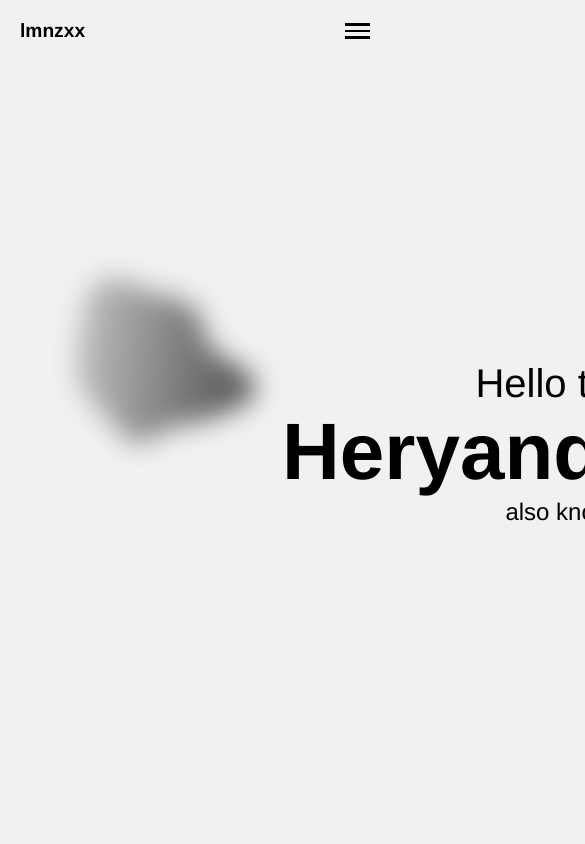
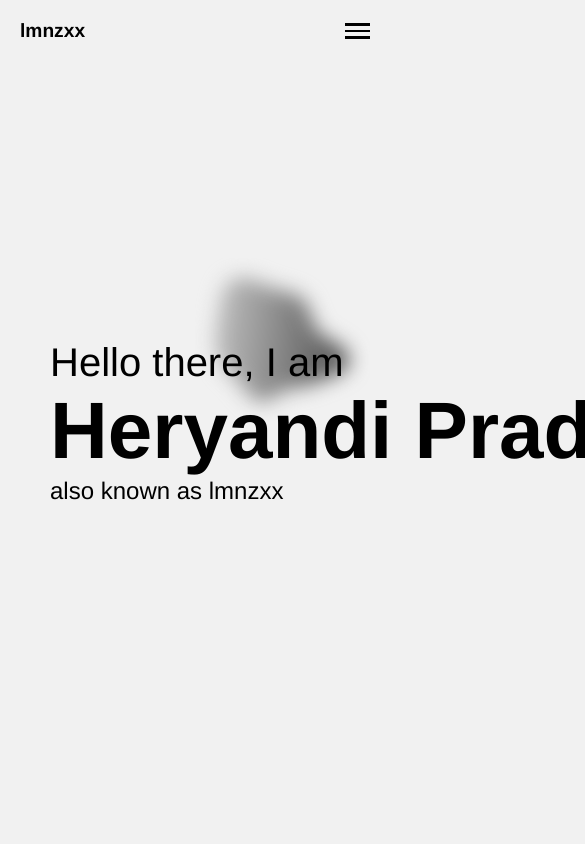
Before and after one commit to lmnzxx/lmnzxx-resume-webpage, a Vue app: page / in a window 390 px wide. Shown: the top 844 px of the page, 585 px wide, since content can reach past the window. Built offline with nearby package versions, Linux system fonts and the light colour scheme.

Commit message:
more responsive styling

```diff
--- a/src/components/Footer.vue
+++ b/src/components/Footer.vue
@@ -173,7 +173,7 @@ hr {
 }
 
 /* Responsive */
-@media (max-width: 600px) {
+@media (max-width: 768px) {
     .footer-top {
         flex-direction: column;
         gap: 10px;
--- a/src/components/Hero.vue
+++ b/src/components/Hero.vue
@@ -1,5 +1,5 @@
 <template>
-    <section class="home" :class="{ scrolled: isScrolled}" id="home">
+    <section class="home" id="home">
         <div class="overlap-group-2">
             <div class="wrapper-content">
                 <img class="bubble1" src="../assets/vector.svg">
@@ -13,27 +13,19 @@
     </section>
 </template>
 
-<script lang="ts">
-    import { defineComponent, ref, onMounted, onUnmounted } from "vue";
 
-    export default defineComponent({
-        setup() {
-            const isScrolled = ref(false);
+<script lang="ts" setup>
+    import { ref, onMounted } from "vue";
 
-            const handleScroll = () => {
-                isScrolled.value = window.scrollY > 50;
-            };
-            onMounted(() => {
-                window.addEventListener('scroll', handleScroll);
-            });
+    const isScrolled = ref<boolean>(false);
 
-            onUnmounted(() => {
-                window.removeEventListener('scroll', handleScroll);
-            });
+    const handleScroll = (): void => {
+        isScrolled.value = window.scrollY > 50;
+    };
 
-            return { isScrolled };
-        }
-    })
+    onMounted(() => {
+        window.addEventListener("scroll", handleScroll);
+    });
 </script>
 
 <style scoped>
@@ -42,7 +34,7 @@
         justify-content: center;
         align-items: center;
         position: relative;
-        height: 960px;
+        height: 100vh;
         width: 100%;
         padding: 0 20px;
         box-sizing: border-box;
@@ -62,24 +54,22 @@
     }
 
     .wrapper-content {
-        padding: 30px; /* Add padding here */
-        width: 100%; /* Important to fill parent */
-        box-sizing: border-box; /* Include padding in width calculation */
+        padding: 30px;
+        width: 100%;
+        box-sizing: border-box;
         display: flex;
     }
 
     .bubble1 {
         position: absolute;
-        top: 0;
+        width: 60%;
         transform: translateY(-50%);
         right: 0;
-        max-width: 70%; /* Adjust as needed */
         height: auto;
     }
 
     .text-content {
         position: absolute;
-        top: -50%;
         transform: translateY(-50%);
         left: 0;
         z-index: 1;
@@ -111,22 +101,18 @@
     }
     /* Media Queries */
     @media (max-width: 768px) {
-        .overlap-group-2 {
-            flex-direction: column;
-            align-items: center;
+        .home {
+            max-width: 768px;
         }
         .bubble1 {
-            position: relative;
-            right: 0;
-            max-width: 80%;
-            margin-bottom: 20px;
+            width: 50%;
+            align-items: center !important;
         }
         .text-content {
             position: relative;
             top: auto;
             left: auto;
             transform: none;
-            text-align: center;
         }
     }
 </style>
```
Also changed, not shown: src/components/Navbar.vue (indentation only).
